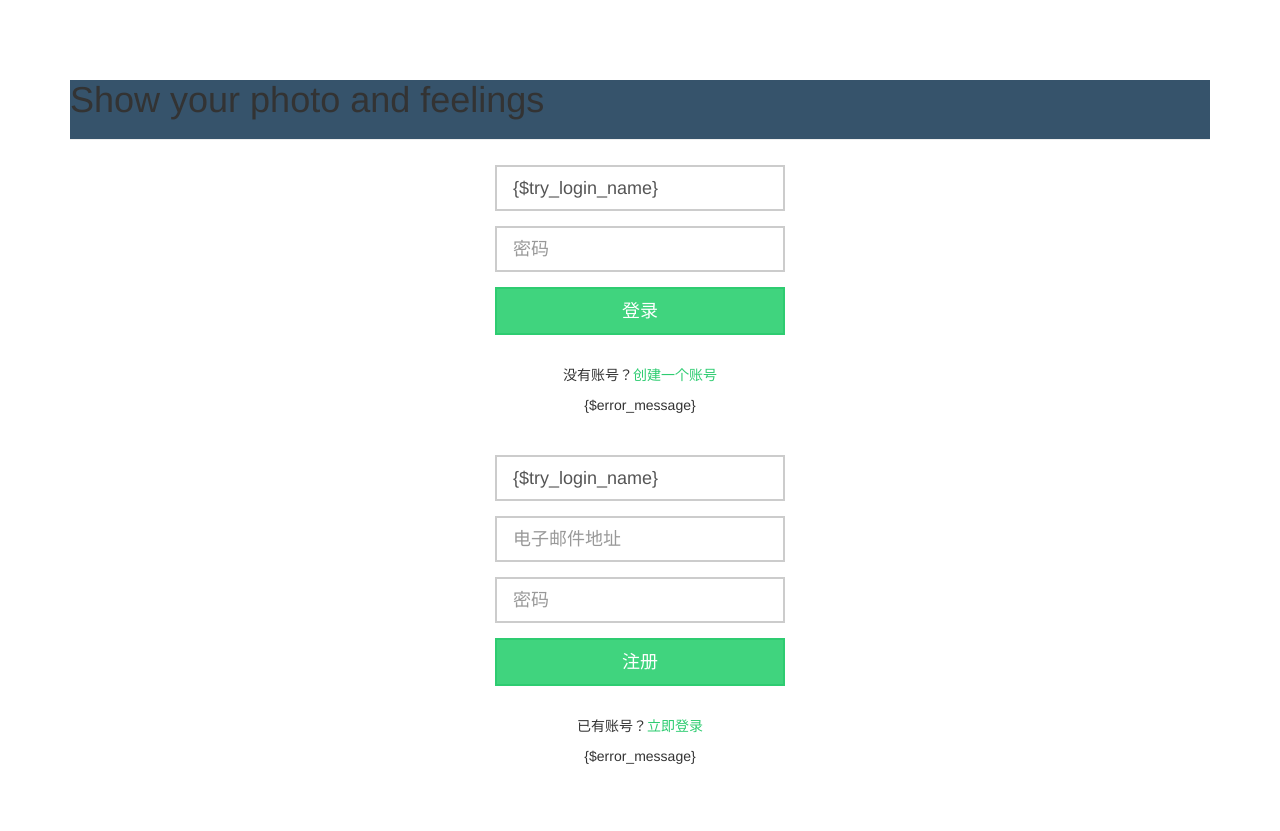
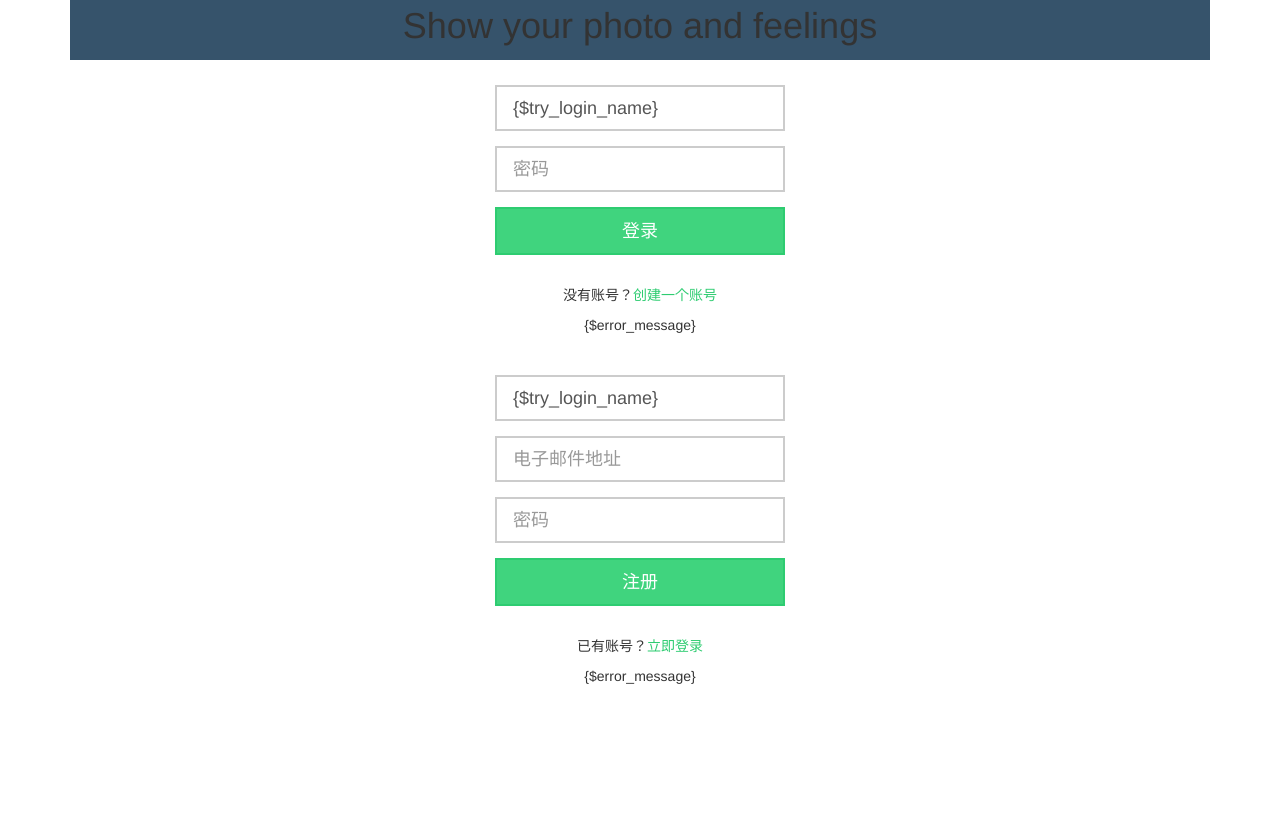
Before and after one commit to Nicksxs/photo, a PHP site: page /DbName/App/Tpl/Index/index.html in a window 1280 px wide. After the commit the page ends 684 px from the top, so only its background shows below. Run offline with PHP 8.4, Linux system fonts and the light colour scheme; some libraries are stand-ins or nearby versions.

Commit message:
modify some style

```diff
--- a/App/Lib/Action/IndexAction.class.php
+++ b/App/Lib/Action/IndexAction.class.php
@@ -432,7 +432,7 @@ class IndexAction extends Action {
         $re = $User->where($condition)->save($data);
         if ($re) {
                 # code...
-                echo "alert('用户验证成功')";
+                //echo "alert('用户验证成功')";
                 $_SESSION['uid'] = $uid_arr['0']['uid'];
                 $this->redirect('Photo/index','',0,'');
                 $this->display();
--- a/App/Tpl/Index/index.html
+++ b/App/Tpl/Index/index.html
@@ -4,16 +4,18 @@
 	<meta charset="UTF-8">
 	<meta name="viewport" content="width=device-width, initial-scale=1">
 	<meta name="viewport" content="width=device-width, initial-scale=1, maximum-scale=1, user-scalable=no">
-	<title>Document</title>
+	<title>photo</title>
 	<link rel="stylesheet" type="text/css" href="__PUBLIC__/CSS/default.css">
 </head>
 <body>
 	<div class="container">
 		<!-- <strong>Hello World</strong>
 		<a href="__URL__/origin">origin</a> -->
-		<div class="page-header" style="height: 60px; background-color: rgba(4, 40, 71, 0.8); margin-bottom: 10px">
-			<h1>Show your photo and feelings</h1>
-		</div>
+		<!-- <div class="row" style="margin-top: 0px"> -->
+			<div class="header" style="height: 60px; background-color: rgba(4, 40, 71, 0.8); margin-bottom: 10px">
+				<p class="text-center" style="font-size: 36px">Show your photo and feelings</p>
+			</div>
+		<!-- </div> -->
 		<if condition="$signup eq 0">
 			<!-- <div class="row">
 			<div class="col-md-4"></div>
--- a/App/Tpl/Photo/index.html
+++ b/App/Tpl/Photo/index.html
@@ -8,7 +8,7 @@
 </head>
 <body>
 	<div class="container">
-		<div class="row header" style="height: 43px; background-color: rgba(4, 40, 71, 0.8); margin-bottom: 10px">
+		<div class="row" style="height: 43px; background-color: rgba(4, 40, 71, 0.8); margin-bottom: 10px">
 			<div class="col-md-4"></div>
 			<div class="col-md-4"></div>
 			<div class="col-md-4">
--- a/Public/CSS/default.css
+++ b/Public/CSS/default.css
@@ -1,6 +1,6 @@
 @charset 'utf-8';
 body {
-  padding-top: 40px;
+  padding-top: 0px;
   padding-bottom: 40px;
 }
 .account {
```
